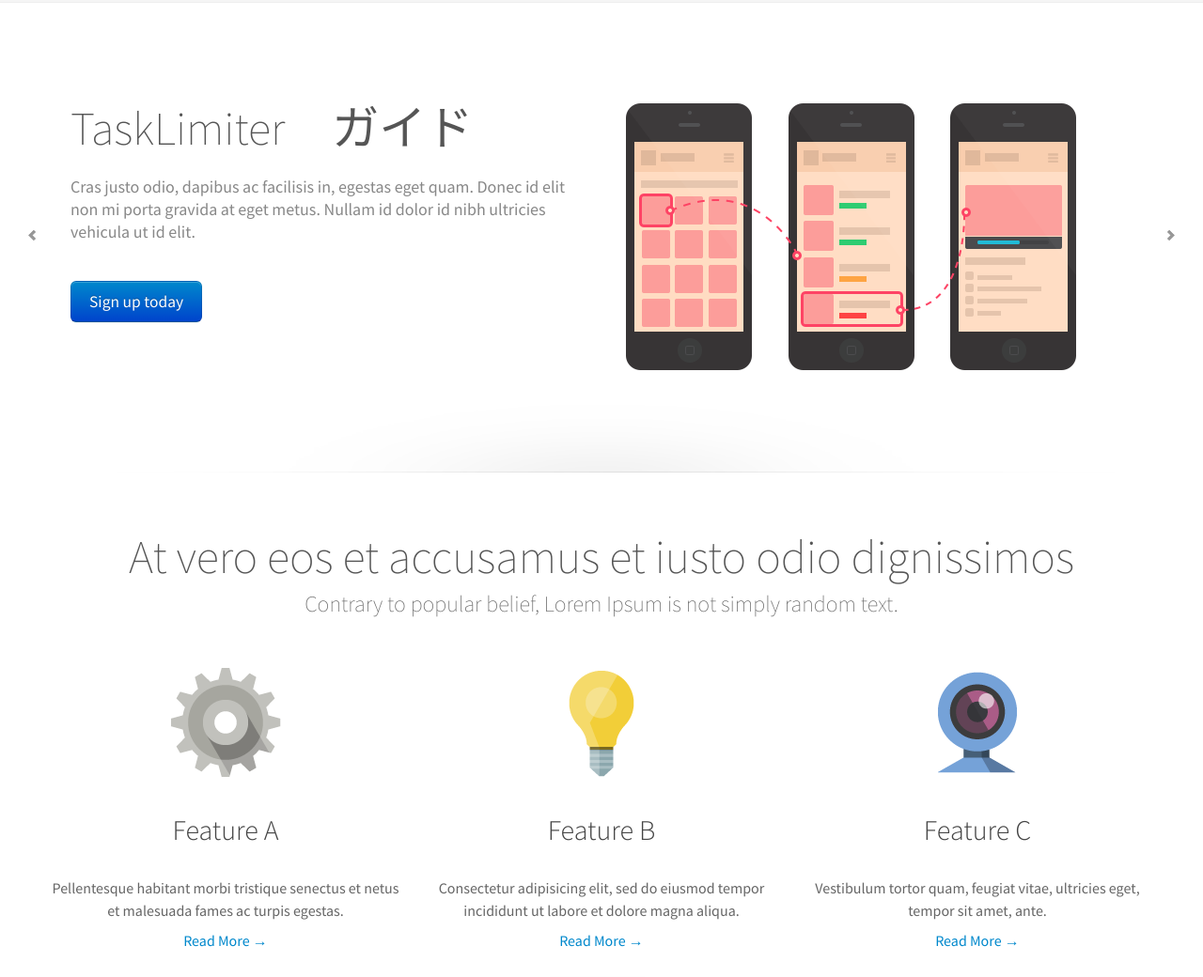
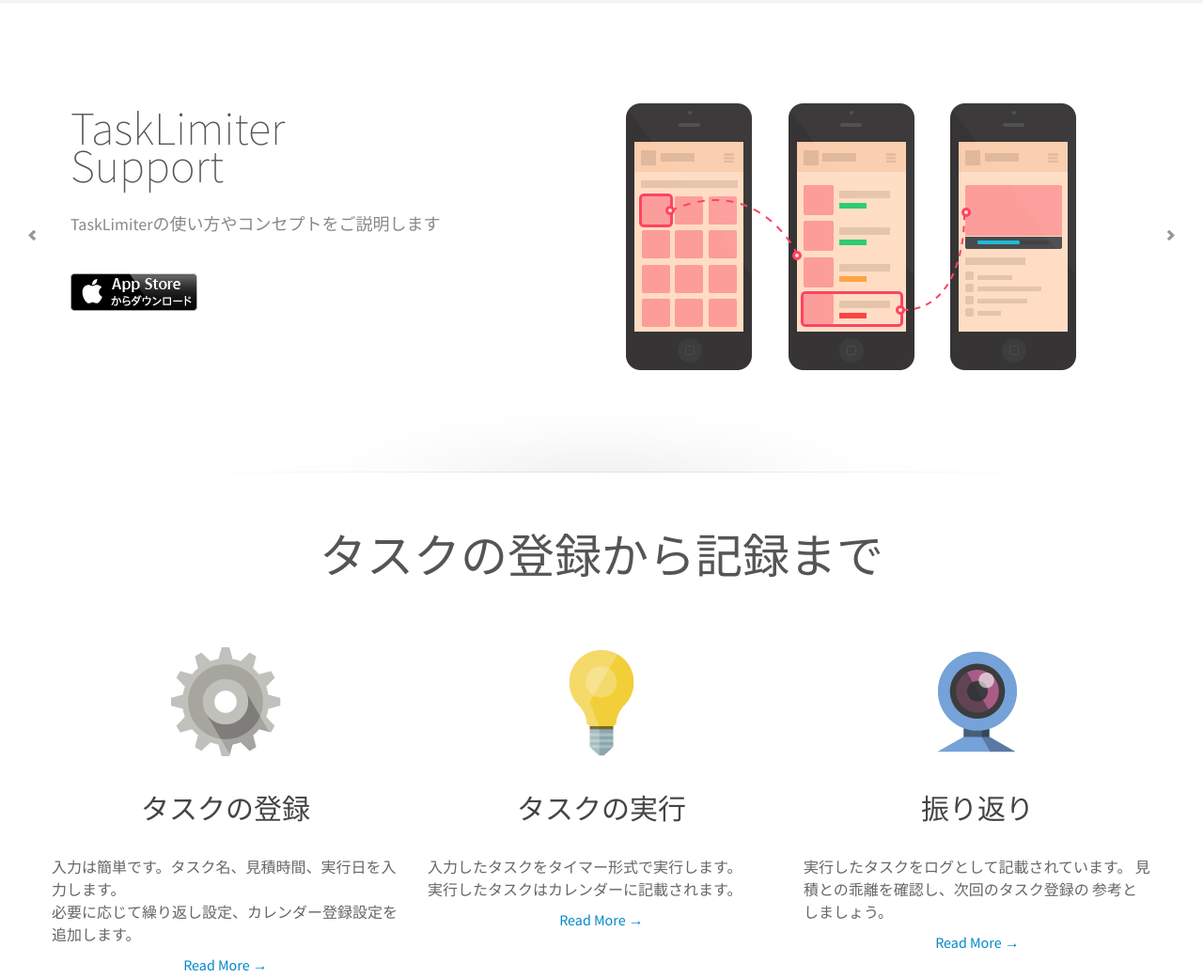
Before and after one commit to tsuboty/support, a plain HTML site: page index.html in a window 1280 px wide. Shown: the part 78-1118 px from the top of the page at 94% size. Drawn offline with nearby package versions, Linux system fonts and the light colour scheme.

Commit message:
日本語入力

```diff
--- a/index.html
+++ b/index.html
@@ -101,9 +101,18 @@
               <div class="span6">
 
                 <div class="carousel-caption">
-                      <h1>TaskLimiter　ガイド</h1>
-                      <p class="lead">Cras justo odio, dapibus ac facilisis in, egestas eget quam. Donec id elit non mi porta gravida at eget metus. Nullam id dolor id nibh ultricies vehicula ut id elit.</p>
-                      <a class="btn btn-large btn-primary" href="#">Sign up today</a>
+                      <h1>TaskLimiter　<br>Support</h1>
+                      <p class="lead">TaskLimiterの使い方やコンセプトをご説明します</p>
+
+                      <a href="https://itunes.apple.com/jp/app/tasklimiter/id827784016?mt=8" target="_blank">
+                      <img src="img/AppStore.png">
+                      </a>
+
+
+
+
+
+
                 </div>
 
               </div>
@@ -161,15 +170,16 @@
 
   <div class="row feature-box">
       <div class="span12 cnt-title">
-       <h1>At vero eos et accusamus et iusto odio dignissimos</h1>
-        <span>Contrary to popular belief, Lorem Ipsum is not simply random text.</span>
+       <h1>タスクの登録から記録まで</h1>
+
       </div>
 
       <div class="span4">
         <img src="img/icon3.png">
-        <h2>Feature A</h2>
-        <p>
-            Pellentesque habitant morbi tristique senectus et netus et malesuada fames ac turpis egestas.
+        <h2>タスクの登録</h2>
+        <p align="left">
+            入力は簡単です。タスク名、見積時間、実行日を入力します。<br>
+            必要に応じて繰り返し設定、カレンダー登録設定を追加します。
         </p>
 
         <a href="#">Read More &rarr;</a>
@@ -178,19 +188,21 @@
 
       <div class="span4">
         <img src="img/icon2.png">
-        <h2>Feature B</h2>
-        <p>
-            Consectetur adipisicing elit, sed do eiusmod tempor incididunt ut labore et dolore magna
-            aliqua.
+        <h2>タスクの実行</h2>
+        <p align="left">
+            入力したタスクをタイマー形式で実行します。<br>
+            実行したタスクはカレンダーに記載されます。
         </p>
           <a href="#">Read More &rarr;</a>
       </div>
 
       <div class="span4">
         <img src="img/icon1.png">
-        <h2>Feature C</h2>
-        <p>
-            Vestibulum tortor quam, feugiat vitae, ultricies eget, tempor sit amet, ante.
+        <h2>振り返り</h2>
+        <p align="left">
+            実行したタスクをログとして記載されています。
+            見積との乖離を確認し、次回のタスク登録の
+            参考としましょう。
         </p>
           <a href="#">Read More &rarr;</a>
       </div>
```
Also changed, not shown: img/AppStore.png (added).
